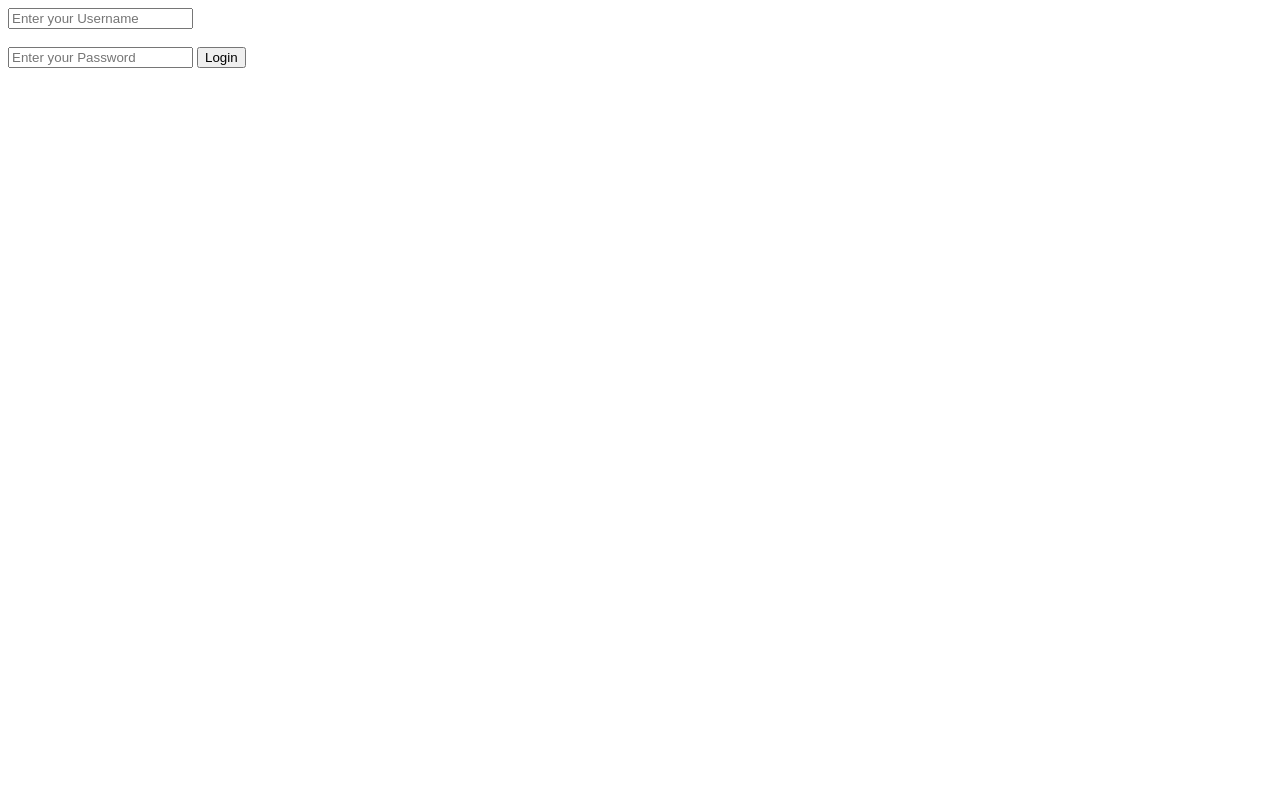
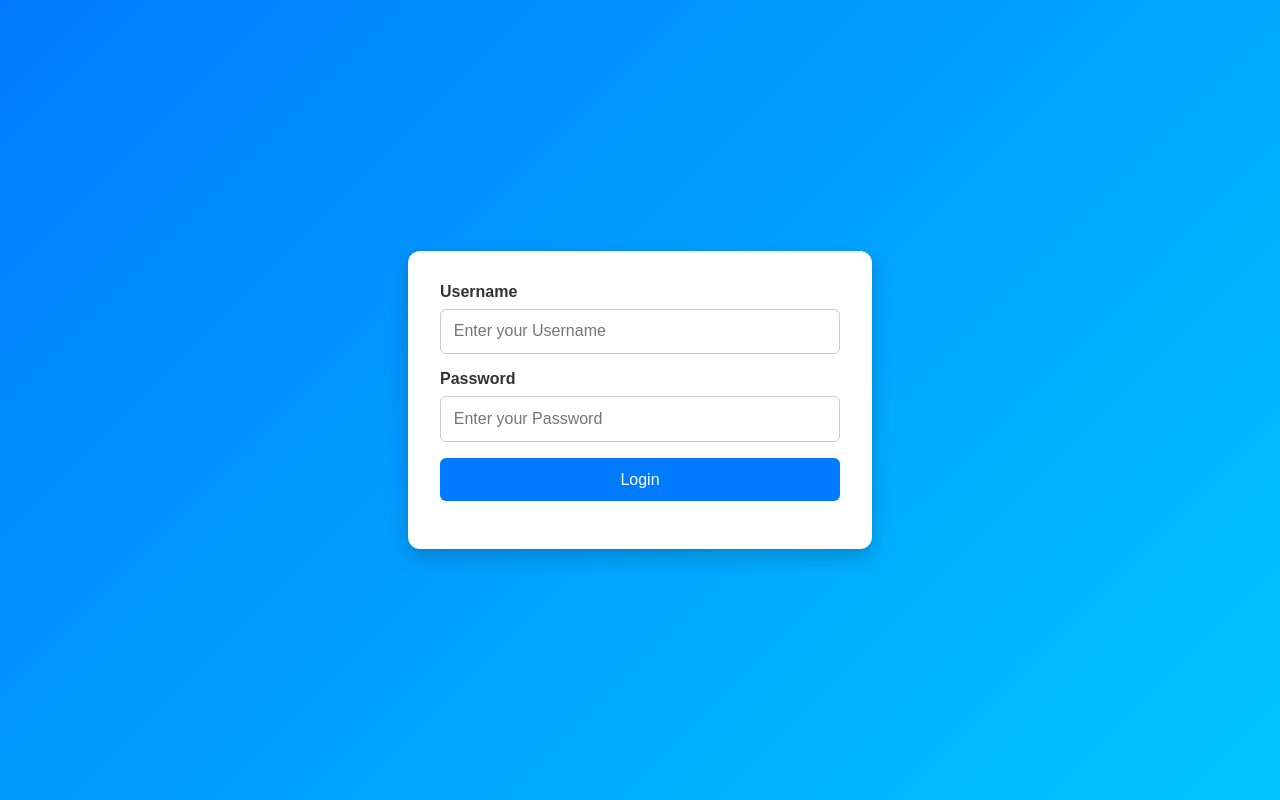
Before and after one commit to EntisarHoque/simple-form, a plain HTML site: page index.html in a window 1280 px wide. Drawn offline with Linux system fonts and the light colour scheme.

Commit message:
added design.html

```diff
--- a/index.html
+++ b/index.html
@@ -1,40 +1,154 @@
+<!DOCTYPE html>
 <html lang="en">
   <head>
     <meta charset="UTF-8" />
     <meta name="viewport" content="width=device-width, initial-scale=1.0" />
-    <title>JS Form</title>
+    <title>Enhanced Login Form</title>
+    <style>
+      body {
+        font-family: Arial, sans-serif;
+        display: flex;
+        justify-content: center;
+        align-items: center;
+        height: 100vh;
+        margin: 0;
+        background: linear-gradient(135deg, #007bff, #00c6ff);
+        color: #333;
+      }
+      .form-container {
+        background: #fff;
+        padding: 2rem;
+        border-radius: 12px;
+        box-shadow: 0 8px 20px rgba(0, 0, 0, 0.2);
+        width: 100%;
+        max-width: 400px;
+      }
+      .form-container label {
+        font-weight: bold;
+        margin-bottom: 0.5rem;
+        display: block;
+      }
+      .form-container input {
+        width: 93%;
+        padding: 0.8rem;
+        margin-bottom: 1rem;
+        border: 1px solid #ccc;
+        border-radius: 6px;
+        font-size: 1rem;
+        transition: border-color 0.3s ease;
+      }
+      .form-container input:focus {
+        border-color: #007bff;
+        outline: none;
+      }
+      .form-container button {
+        width: 100%;
+        padding: 0.8rem;
+        background-color: #007bff;
+        color: white;
+        border: none;
+        border-radius: 6px;
+        font-size: 1rem;
+        cursor: pointer;
+        transition: background-color 0.3s ease;
+      }
+      .form-container button:hover {
+        background-color: #0056b3;
+      }
+      .form-container .error {
+        color: red;
+        font-size: 0.9rem;
+        margin-bottom: 1rem;
+      }
+      .form-container .success {
+        color: green;
+        font-size: 0.9rem;
+        margin-bottom: 1rem;
+      }
+    </style>
   </head>
   <body>
-    <div>
-      <!-- Input -->
-      <input
-        type="text"
-        placeholder="Enter your Username"
-        id="username"
-      /><br /><br />
-      <input type="password" placeholder="Enter your Password" id="password" />
-      <!-- Button -->
-      <button onclick="logingsystem()">Login</button>
+    <div class="form-container">
+      <label for="username">Username</label>
+      <input type="text" id="username" placeholder="Enter your Username" />
+      <label for="password">Password</label>
+      <input type="password" id="password" placeholder="Enter your Password" />
+      <button onclick="loginsystem()">Login</button>
+      <p
+        id="error-message"
+        class="error"
+        role="alert"
+        aria-live="assertive"
+      ></p>
+      <p
+        id="success-message"
+        class="success"
+        role="status"
+        aria-live="polite"
+      ></p>
     </div>
+
     <script>
-      function logingsystem() {
-        var username = document.getElementById("username").value;
-        var password = document.getElementById("password").value;
+      const redirectUrl = "https://www.youtube.com"; // Configurable redirect URL
 
-        //Database
-        var regUsername = "admin";
-        var regPass = "1234";
+      function loginsystem() {
+        const username = document.getElementById("username");
+        const password = document.getElementById("password");
+        const errorMessage = document.getElementById("error-message");
+        const successMessage = document.getElementById("success-message");
 
-        //Condition
-        if (username == regUsername && password == regPass) {
-          location.replace("https://www.youtube.com");
-        } else if (username != regUsername && password != regPass) {
-          document.write("Invalid Username & Password");
-        } else if (username != regUsername && password == regPass) {
-          document.write("Invalid Username");
-        } else if (username == regUsername && password != regPass) {
-          document.write("Invalid Password");
+        // Database (simulated for demo purposes)
+        const credentials = {
+          username: "admin",
+          password: "1234",
+        };
+
+        // Clear previous error message and success message
+        errorMessage.textContent = "";
+        successMessage.textContent = "";
+        username.style.borderColor = "#ccc";
+        password.style.borderColor = "#ccc";
+
+        // Check if fields are empty
+        if (!username.value.trim() || !password.value.trim()) {
+          errorMessage.textContent = "Both fields are required.";
+          if (!username.value.trim()) {
+            username.style.borderColor = "red";
+          }
+          if (!password.value.trim()) {
+            password.style.borderColor = "red";
+          }
+          return;
         }
+
+        // Login logic
+        if (
+          username.value.trim() === credentials.username &&
+          password.value.trim() === credentials.password
+        ) {
+          successMessage.textContent = "Login successful! Redirecting...";
+          // Clear the inputs and redirect after a delay
+          setTimeout(() => {
+            window.location.href = redirectUrl;
+          }, 2000); // Delay of 2 seconds for better user experience
+        } else {
+          if (username.value.trim() !== credentials.username) {
+            errorMessage.textContent = "Invalid Username.";
+            username.style.borderColor = "red";
+          }
+          if (password.value.trim() !== credentials.password) {
+            if (errorMessage.textContent) {
+              errorMessage.textContent += " & Invalid Password.";
+            } else {
+              errorMessage.textContent = "Invalid Password.";
+            }
+            password.style.borderColor = "red";
+          }
+        }
+
+        // Optionally, clear the input fields after a failed login attempt
+        username.value = "";
+        password.value = "";
       }
     </script>
   </body>
```
